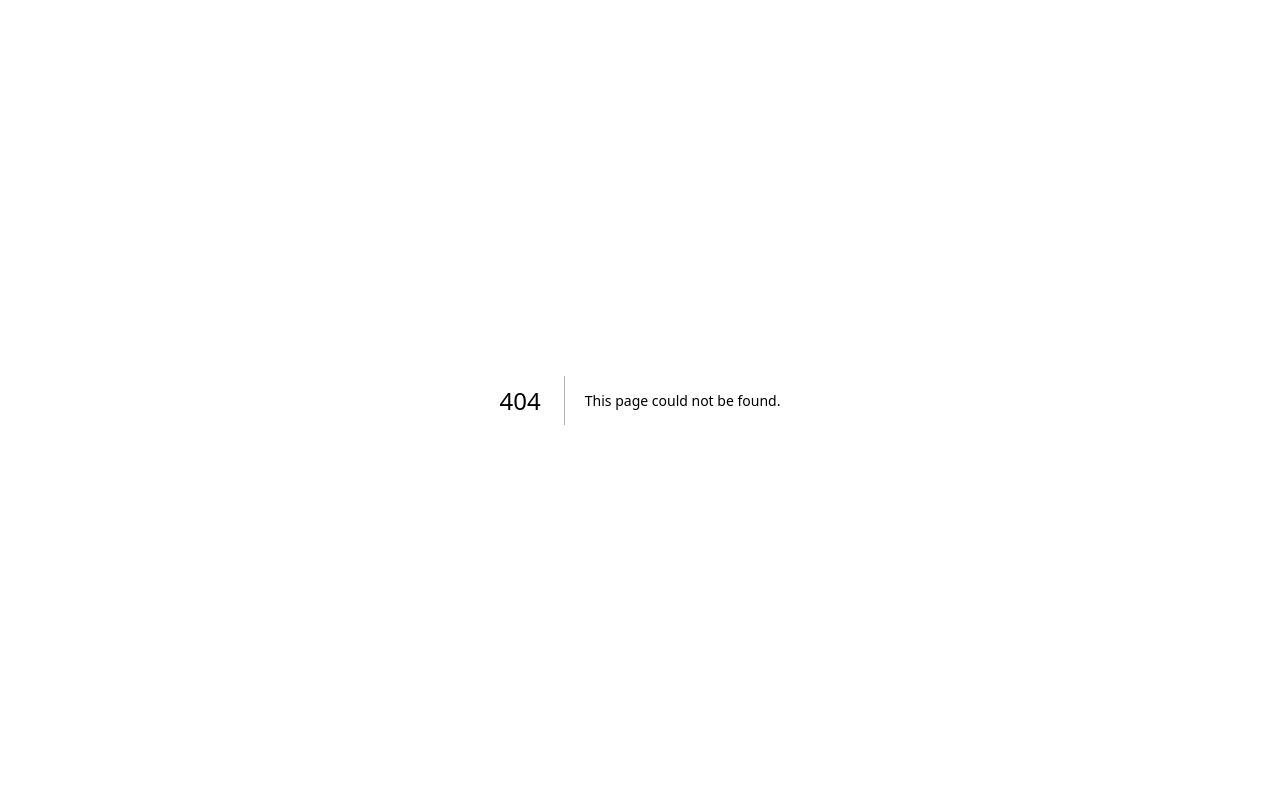
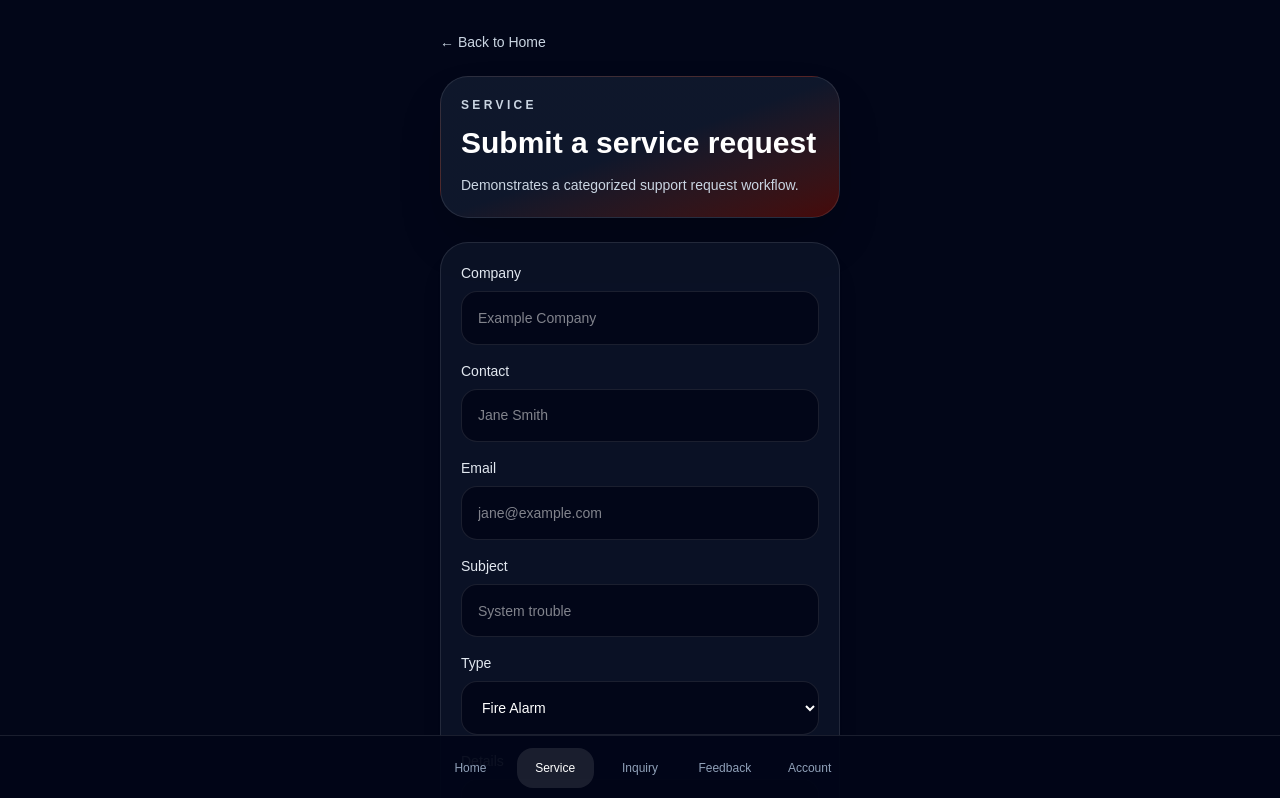
Before and after one commit to ZXR0-boop/client-service-portal-demo, a Next.js app: page /service-request in a window 1280 px wide. Before the commit this address had no page. Shown: the top 798 px of the page. Built offline with nearby package versions, Linux system fonts and the light colour scheme.

Commit message:
Add app/service-request/page.js

```diff
--- /dev/null
+++ b/app/service-request/page.js
@@ -0,0 +1,43 @@
+"use client";
+
+import { useState } from "react";
+import { FormCard, FormPageShell, SelectField, StatusMessage, SubmitButton, TextAreaField, TextField } from "../components/portal-form-ui";
+
+const types = ["Fire Alarm", "Access Control", "CCTV"];
+
+export default function ServiceRequestPage() {
+  const [form, setForm] = useState({ company: "", contact: "", email: "", subject: "", requestType: types[0], details: "" });
+  const [status, setStatus] = useState("");
+  const [errorMsg, setErrorMsg] = useState("");
+  const [loading, setLoading] = useState(false);
+
+  function set(key, value) { setForm((p) => ({ ...p, [key]: value })); }
+
+  async function submit(e) {
+    e.preventDefault(); setLoading(true); setStatus(""); setErrorMsg("");
+    try {
+      const r = await fetch("/api/contact", { method: "POST", headers: { "Content-Type": "application/json" }, body: JSON.stringify({ formType: "service", ...form }) });
+      const data = await r.json();
+      if (!r.ok) throw new Error(data.error);
+      setStatus("Service request submitted.");
+    } catch {
+      setErrorMsg("Unable to send the request.");
+    } finally { setLoading(false); }
+  }
+
+  return (
+    <FormPageShell badge="Service" title="Submit a service request" description="Demonstrates a categorized support request workflow." activeNav="service">
+      <FormCard><form onSubmit={submit} className="grid gap-4">
+        <TextField label="Company" value={form.company} onChange={(v) => set("company", v)} placeholder="Example Company" disabled={loading} />
+        <TextField label="Contact" value={form.contact} onChange={(v) => set("contact", v)} placeholder="Jane Smith" disabled={loading} />
+        <TextField label="Email" type="email" value={form.email} onChange={(v) => set("email", v)} placeholder="jane@example.com" disabled={loading} />
+        <TextField label="Subject" value={form.subject} onChange={(v) => set("subject", v)} placeholder="System trouble" disabled={loading} />
+        <SelectField label="Type" value={form.requestType} onChange={(v) => set("requestType", v)} options={types} disabled={loading} />
+        <TextAreaField label="Details" value={form.details} onChange={(v) => set("details", v)} placeholder="Describe the issue..." disabled={loading} />
+        {status ? <StatusMessage title="Sent">{status}</StatusMessage> : null}
+        {errorMsg ? <StatusMessage kind="error" title="Error">{errorMsg}</StatusMessage> : null}
+        <SubmitButton loading={loading}>Submit Service Request</SubmitButton>
+      </form></FormCard>
+    </FormPageShell>
+  );
+}
```
